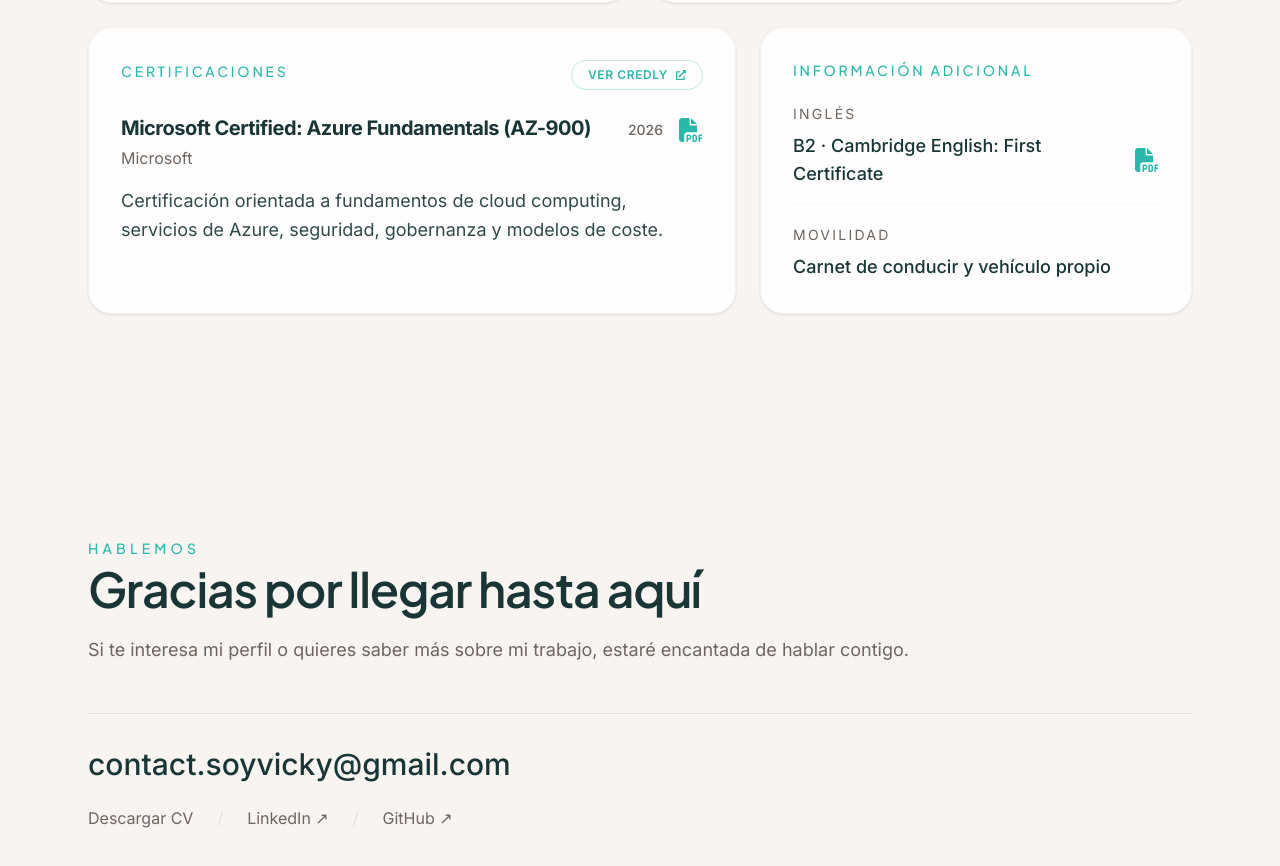
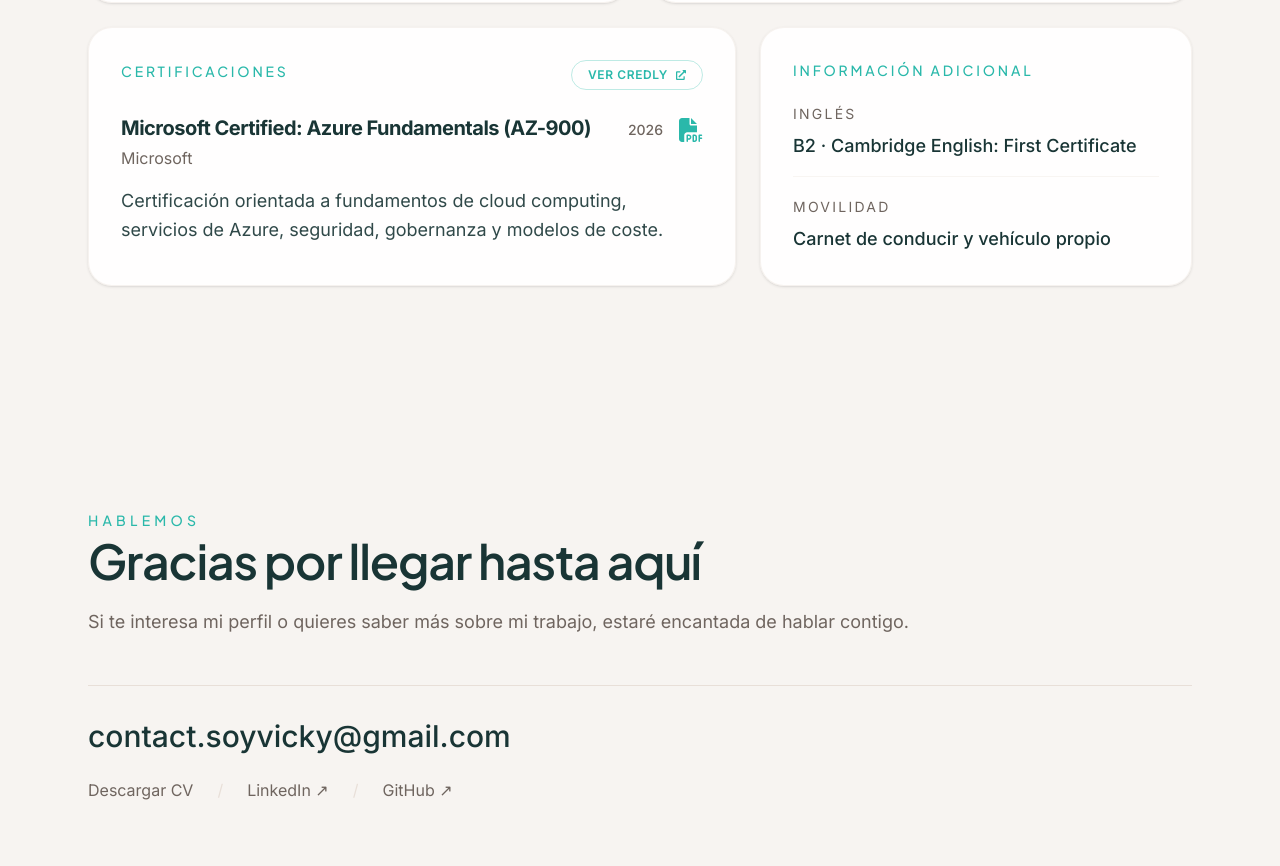
Before and after one commit to dramarcoiris/portfolio, a React (Vite) app: page /trayectoria in a window 1280 px wide. Shown: the part 3461-4327 px from the top of the page. Built offline with nearby package versions, Linux system fonts and the light colour scheme.

Commit message:
fix: remove pdf document

```diff
--- a/src/components/trayectory/AdditionalInfoSection.tsx
+++ b/src/components/trayectory/AdditionalInfoSection.tsx
@@ -1,7 +1,6 @@
 import { motion } from "framer-motion";
 import { trajectoryContent } from "../../data/trajectory";
 import { fadeUp } from "../../data/animations";
-import { FaFilePdf } from "react-icons/fa6";
 
 export default function AdditionalInfoSection() {
   const { additionalInfo } = trajectoryContent;
@@ -35,22 +34,6 @@ export default function AdditionalInfoSection() {
                 <p className="text-lg font-medium text-(--foreground) min-w-0 flex-1 wrap-break-word">
                   {item.value}
                 </p>
-
-                {/* PDF del certificado (por ejemplo, para el inglés) */}
-                {item.downloadUrl && (
-                  <div className="flex shrink-0 items-center">
-                    <a
-                      href={item.downloadUrl}
-                      target="_blank"
-                      rel="noopener noreferrer"
-                      onClick={(e) => e.stopPropagation()}
-                      className="text-2xl text-(--accent) hover:text-(--accent-dark) transition-colors focus:outline-none flex items-center justify-center"
-                      title="Ver documento PDF"
-                    >
-                      <FaFilePdf />
-                    </a>
-                  </div>
-                )}
               </div>
             </div>
           ))}
```
